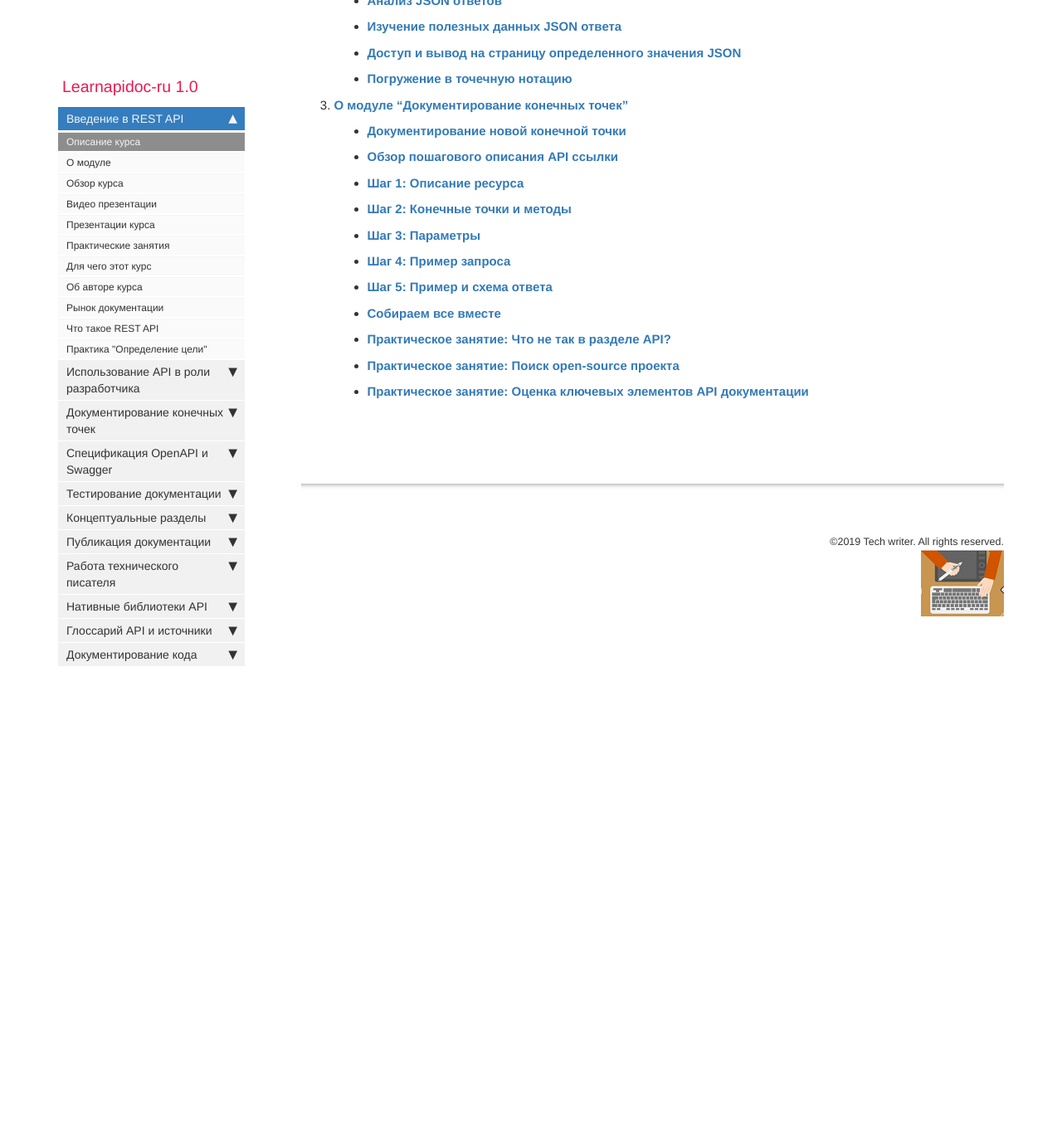
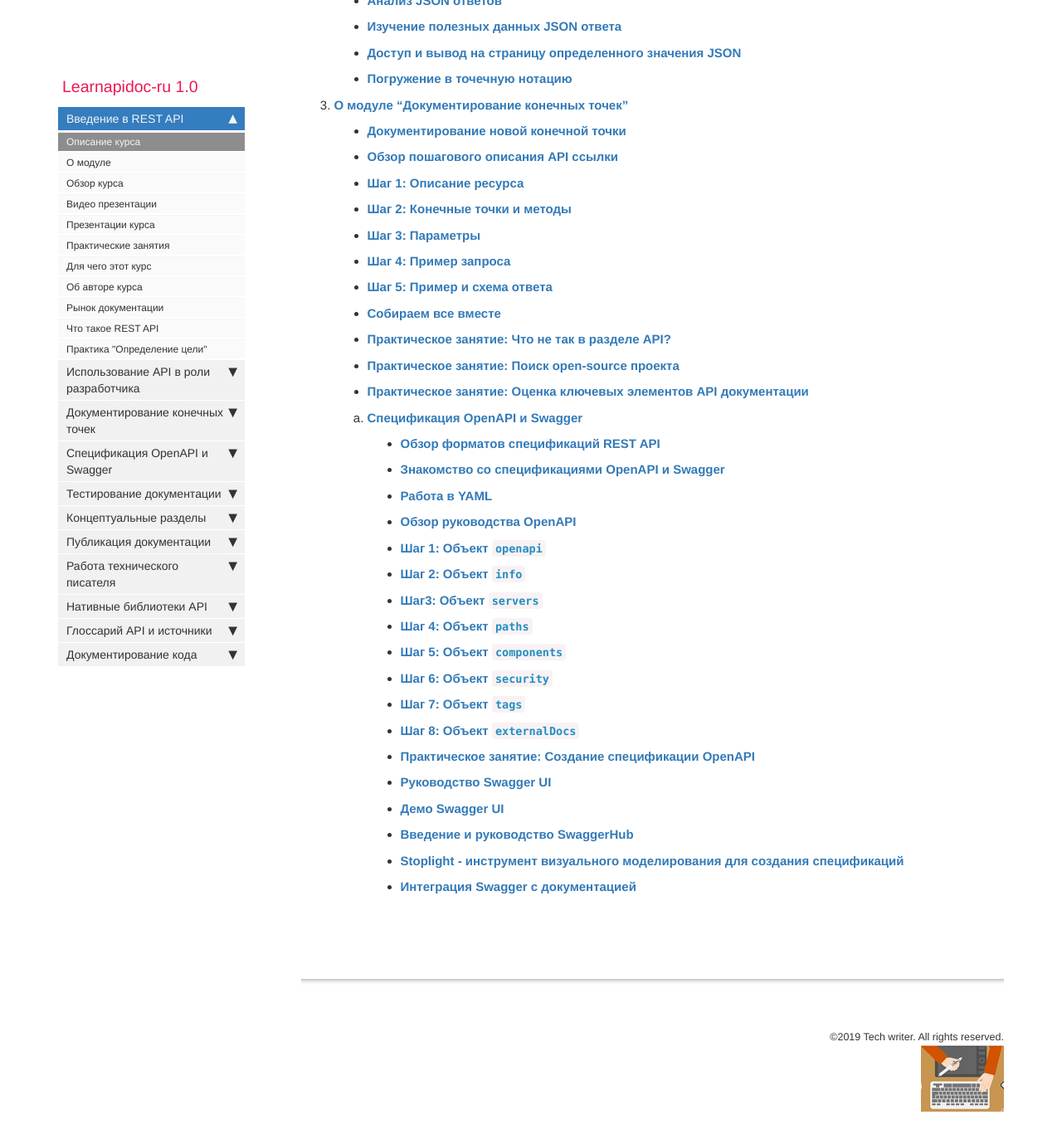
Before and after one commit to Starkovden/Starkovden.github.io, a Jekyll site: the page built from index.md, in a window 1280 px wide and 1400 px high, scrolled down 1224 px. Shown: the top 1379 px of the window at 83% size. Built offline with Jekyll 4.4.1, drawn with Linux system fonts in a browser that asks for light colours; nearby versions of some CDN libraries; comment, search, counter and statistics services are not loaded; before the commit the page ends 2027 px from its top, so only the background shows below that.

Commit message:
добавил содержание 4 модуля

```diff
--- a/index.md
+++ b/index.md
@@ -58,3 +58,24 @@ permalink: index.html
     - [**Практическое занятие: Что не так в разделе API?**](whats-wrong.html)
     - [**Практическое занятие: Поиск open-source проекта**](find-open-source-project.html)
     - [**Практическое занятие: Оценка ключевых элементов API документации**](evaluate-api-referense-docs.html)
+
+    4. [**Спецификация OpenAPI и Swagger**](about-fourth-module.html)
+
+        - [**Обзор форматов спецификаций REST API**](overview-specification-formats.html)
+        - [**Знакомство со спецификациями OpenAPI и Swagger**](introduction-openapi-and-swagger.html)
+        - [**Работа в YAML**](working-in-YAML.html)
+        - [**Обзор руководства OpenAPI**](openapi-tutorial-overview.html)
+        - [**Шаг 1: Объект `openapi`**](step1-openapi-object.html)
+        - [**Шаг 2: Объект `info`**](step2-info-object.html)
+        - [**Шаг3: Объект `servers`**](step3-servers-object.html)
+        - [**Шаг 4: Объект `paths`**](step4-paths-object.html)
+        - [**Шаг 5: Объект `components`**](step5-components-object.html)
+        - [**Шаг 6: Объект `security`**](step6-security-object.html)
+        - [**Шаг 7: Объект `tags`**](step7-tags-object.html)
+        - [**Шаг 8: Объект `externalDocs`**](step8-externalDocs-object.html)
+        - [**Практическое занятие: Создание спецификации OpenAPI**](create-openapi-specification.html)
+        - [**Руководство Swagger UI**](swagger-ui-tutorial.html)
+        - [**Демо Swagger UI**](swagger-ui-demo.html)
+        - [**Введение и руководство SwaggerHub**](swaggerhub-introduction-and-tutorial.html)
+        - [**Stoplight - инструмент визуального моделирования для создания спецификаций**](stoplight.html)
+        - [**Интеграция Swagger с документацией**](integrating-swagger-with-docs.html)
```
